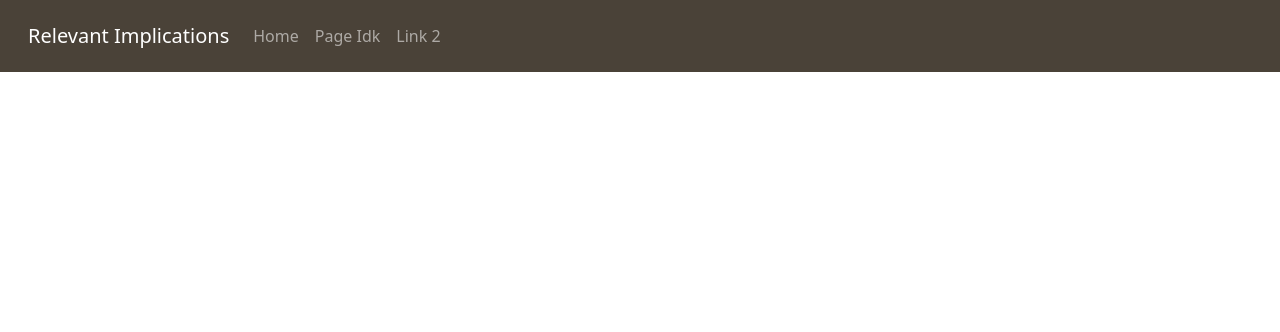
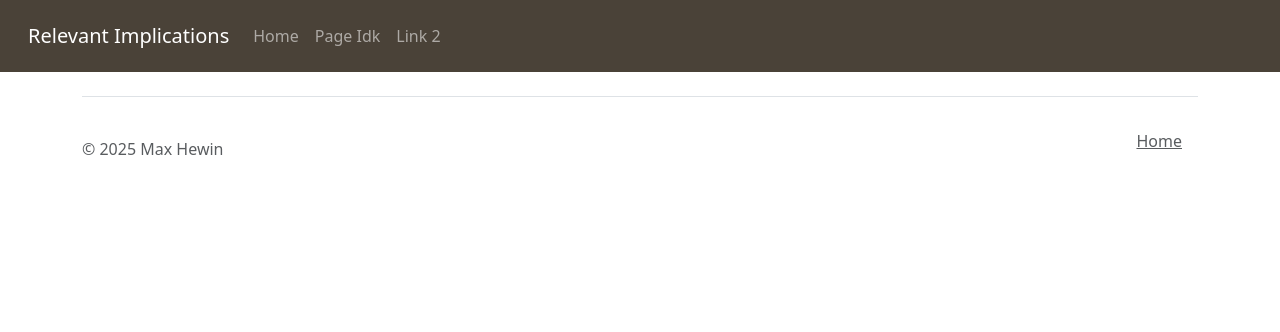
Before and after one commit to orangemaxx/RelevantImplications, a Flask app: template templates/base.html in a window 1280 px wide. Shown: the top 332 px of the page. Run offline with Flask 3, Linux system fonts and the light colour scheme; the template is opened without the code that fills it, so the values that code supplies are empty; parts of the project's set-up code (start-up, migrations or seed data) failed here and were passed over; some libraries are stand-ins or nearby versions.

Commit message:
Added hero and footer

```diff
--- a/templates/base.html
+++ b/templates/base.html
@@ -34,5 +34,16 @@
     </nav>
     {% block content %}
     {% endblock %}
+<div class="container">
+    <footer class="d-flex flex-wrap justify-content-between align-items-center py-3 my-4 border-top">
+        <div class="col-md-4 d-flex align-items-center">
+        <span class="mb-3 mb-md-0 text-body-secondary">&#169; 2025 Max Hewin</span>
+        </div>
+
+        <ul class="nav col-md-4 justify-content-end list-unstyled d-flex">
+        <li class="m-3"><a href="index.html" class="text-body-secondary"><p>Home</p></a></li>
+        </ul>
+    </footer>
+</div>
 </body>
 </html>
--- a/templates/pages/testone.html
+++ b/templates/pages/testone.html
@@ -1,4 +1,18 @@
 {% extends 'implicationbase.html' %}
 {% block implication %}
-<p>testing!</p>
+<div class="container my-5">
+	<div class="row p-4 pb-0 pe-lg-0 pt-lg-5 align-items-center rounded-3 border shadow-lg">
+		<div class="col-lg-7 p-3 p-lg-5 pt-lg-3">
+			<h1 class="display-4 fw-bold lh-1">Border hero with cropped image and shadows</h1>
+			<p class="lead">Quickly design and customize responsive mobile-first sites with Bootstrap, the world's most popular front-end open source toolkit, featuring Sass variables and mixins, responsive grid system, extensive prebuilt components, and powerful JavaScript plugins.</p>
+			<div class="d-grid gap-2 d-md-flex justify-content-md-start mb-4 mb-lg-3">
+				<button type="button" class="btn btn-primary btn-lg px-4 me-md-2 fw-bold">Primary</button>
+				<button type="button" class="btn btn-outline-secondary btn-lg px-4">Default</button>
+			</div>
+		</div>
+		<div class="col-lg-4 offset-lg-1 p-0 overflow-hidden shadow-lg">
+			<img class="rounded-lg-3" src="bootstrap-docs.png" alt="" width="720">
+		</div>
+	</div>
+</div>
 {% endblock %}
```
